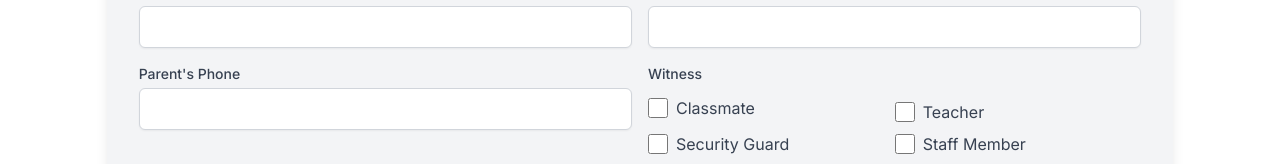
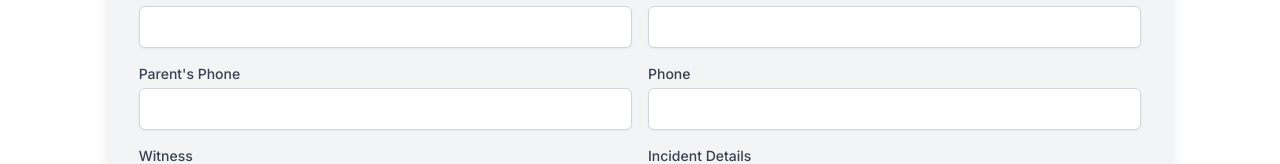
Before and after one commit to Harshal22pgpl/forms-rit, a Next.js app: page /anti-ragging in a window 1280 px wide. Shown: the part 482-646 px from the top of the page. Built offline with nearby package versions, Linux system fonts and the light colour scheme.

Commit message:
initial commit

```diff
--- a/src/app/components/AntiRaggingForm/AntiRaggigForm.jsx
+++ b/src/app/components/AntiRaggingForm/AntiRaggigForm.jsx
@@ -100,7 +100,6 @@ const AntiRaggingForm = () => {
         setIsLoading(false)
       }
     }
-    setIsSubmitting(false)
   };
 
   return (
@@ -243,6 +242,25 @@ const AntiRaggingForm = () => {
                     <p className="text-red-500">{errors.parentPhone}</p>
                   )}
                 </div>
+
+
+                <div>
+                  <label htmlFor="parentPhone" className="block text-sm font-medium text-gray-700">
+              Phone
+                  </label>
+                  <input
+                    type="text"
+                    name="phone"
+                    id="phone"
+                    value={formData.phone}
+                    onChange={handleChange}
+                    className="mt-1 block w-full px-4 py-2 border border-gray-300 rounded-md shadow-sm focus:outline-none focus:border-red-500 focus:ring-red-500"
+                  />
+                  {errors.phone && (
+                    <p className="text-red-500">{errors.phone}</p>
+                  )}
+                </div>
+
                 <div>
                   <label className="block text-sm font-medium text-gray-700">
                     Witness
```
